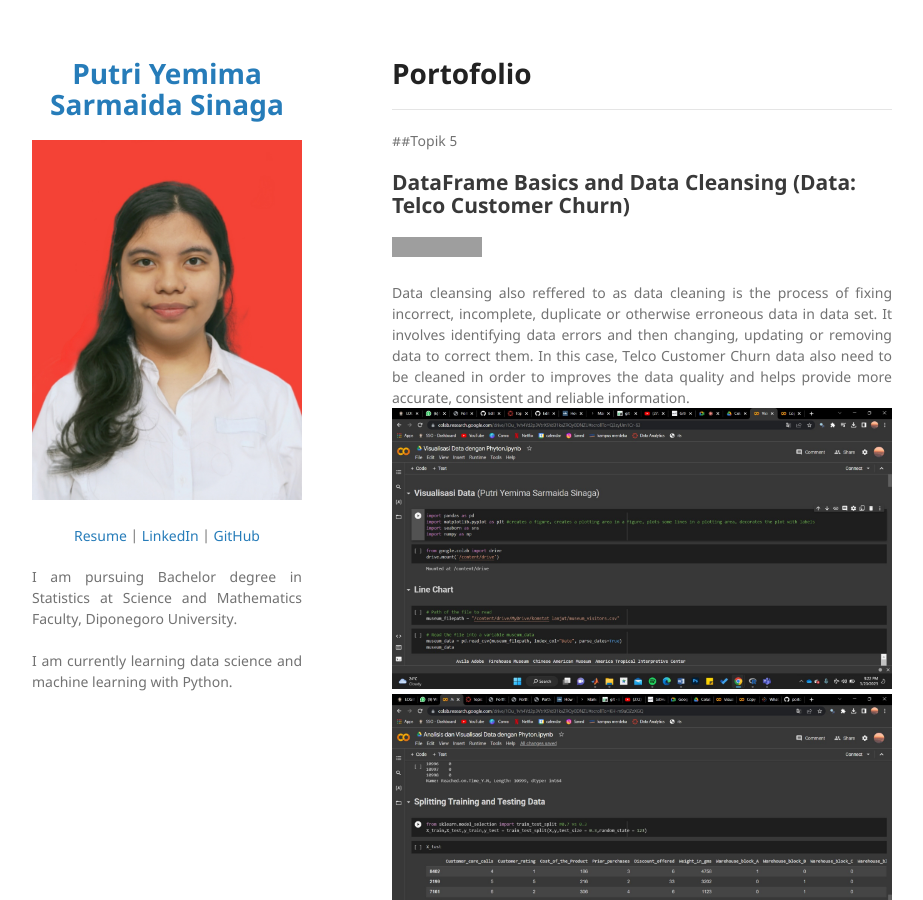
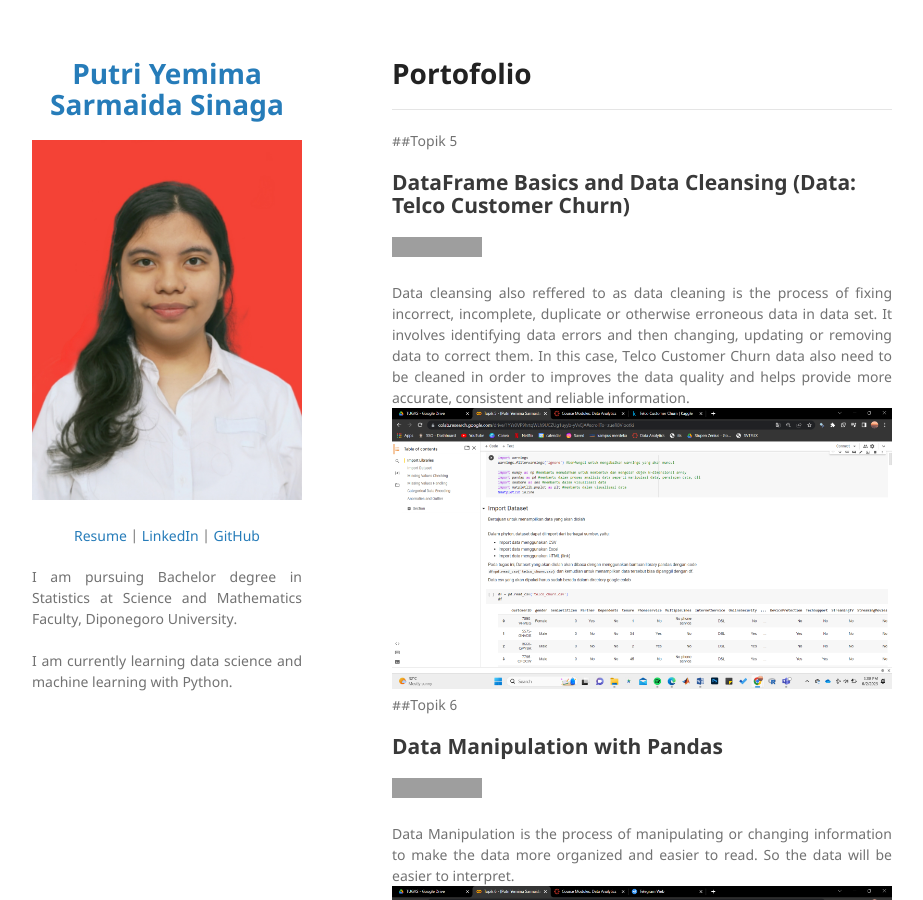
Before and after one commit to pyemimaa/portofolio, a Jekyll site: the page built from index.md, in a window 1280 px wide and 900 px high. Shown: the whole window, without its empty margins (178-1101 px from the left). Built offline with Jekyll 4.4.1, drawn with Linux system fonts in a browser that asks for light colours; our own code applies the rules of GitHub Pages for plain Markdown files; grey boxes are pictures that could not be loaded.

Commit message:
index.md

```diff
--- a/index.md
+++ b/index.md
@@ -6,8 +6,7 @@
 
 <div style="text-align: justify">Data cleansing also reffered to as data cleaning is the process of fixing incorrect, incomplete, duplicate or otherwise erroneous data in data set. It involves identifying data errors and then changing, updating or removing data to correct them. In this case, Telco Customer Churn data also need to be cleaned in order to improves the data quality and helps provide more accurate, consistent and reliable information.   </div>
 
-<center><img src="images/visdat.jpeg"/></center>
-<center><img src="images/visdat2.jpeg"/></center>
+<center><img src="images/topic5.png"/></center>
 
 ##Topik 6
 ## Data Manipulation with Pandas
@@ -15,8 +14,7 @@
 
 <div style="text-align: justify"> Data Manipulation is the process of manipulating or changing information to make the data more organized and easier to read. So the data will be easier to interpret.    </div>
 
-<center><img src="images/visdat.jpeg"/></center>
-<center><img src="images/visdat2.jpeg"/></center>
+<center><img src="images/topic6.png"/></center>
 
 ## Data Analysis and Visualization (Data: Museum Visitors Data)
 [![Run in Google Colab](https://img.shields.io/badge/Colab-Run_in_Google_Colab-blue?logo=Google&logoColor=FDBA18)](https://colab.research.google.com/drive/1Ou_1vh4Yd2p3VtrXSYd31kxZRQy0DNZU)
```
